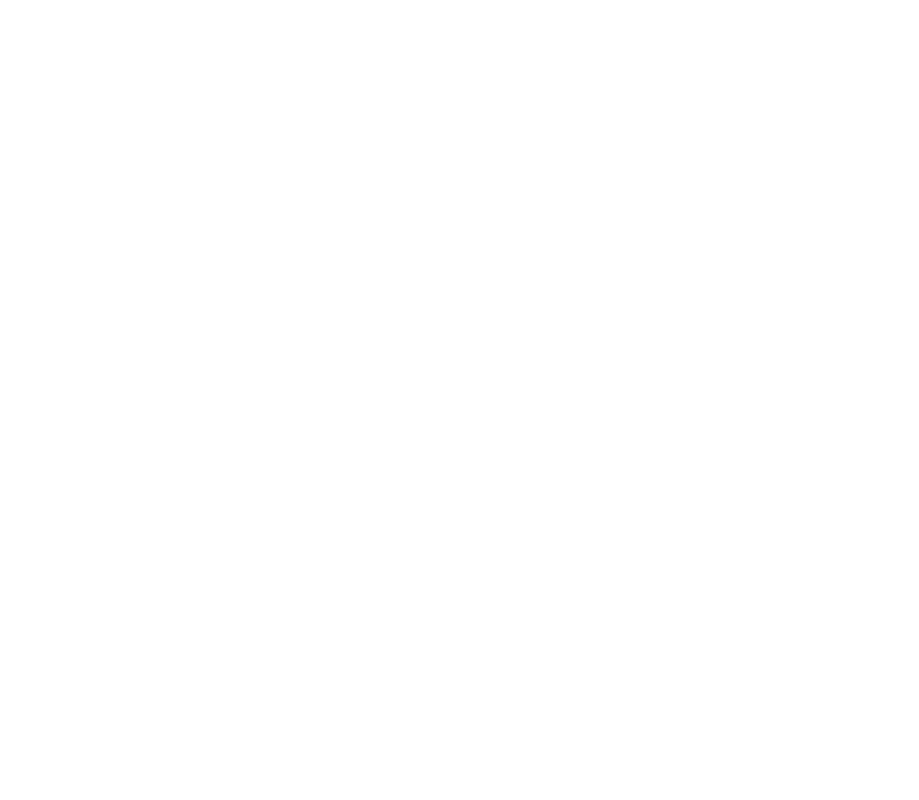
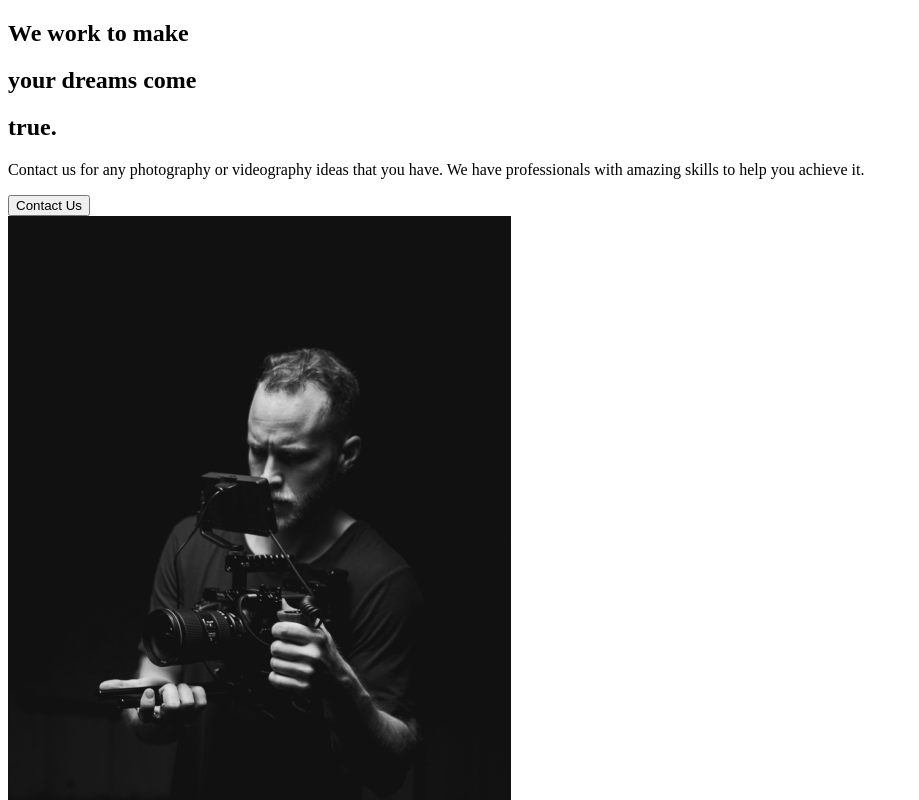
Before and after one commit to DoniaMahmoud/DoniaMahmoud.github.io, a React (Create React App) app: page / in a window 1280 px wide. Shown: the top 800 px of the page, without its empty margins (0-919 px from the left). Built offline with nearby package versions, Linux system fonts and the light colour scheme.

Commit message:
2. About Section

```diff
--- a/src/App.js
+++ b/src/App.js
@@ -1,7 +1,13 @@
 import react from "react";
+//Import pages (containers)
+import AboutUs from "./pages/AboutUs";
 
 function App() {
-  return <div className="App"></div>;
+  return (
+    <div className="App">
+      <AboutUs />
+    </div>
+  );
 }
 
 export default App;
--- /dev/null
+++ b/src/components/AboutSection.js
@@ -0,0 +1,34 @@
+import React from "react";
+import home1 from "../img/home1.png";
+
+const AboutSection = () => {
+  return (
+    <div>
+      <div className="description">
+        <div className="title">
+          <div className="hide">
+            <h2>We work to make</h2>
+          </div>
+          <div className="hide">
+            <h2>
+              your <span>dreams</span> come
+            </h2>
+          </div>
+          <div className="hide">
+            <h2> true.</h2>
+          </div>
+        </div>
+        <p>
+          Contact us for any photography or videography ideas that you have. We
+          have professionals with amazing skills to help you achieve it.
+        </p>
+        <button>Contact Us</button>
+      </div>
+      <div className="image">
+        <img src={home1} alt="Guy with a Camera" />
+      </div>
+    </div>
+  );
+};
+
+export default AboutSection;
--- /dev/null
+++ b/src/pages/AboutUs.js
@@ -0,0 +1,9 @@
+//Like a Container
+import React from "react";
+//Import Page Components
+import AboutSection from "../components/AboutSection";
+const AboutUs = () => {
+  return <AboutSection />;
+};
+
+export default AboutUs;
```
